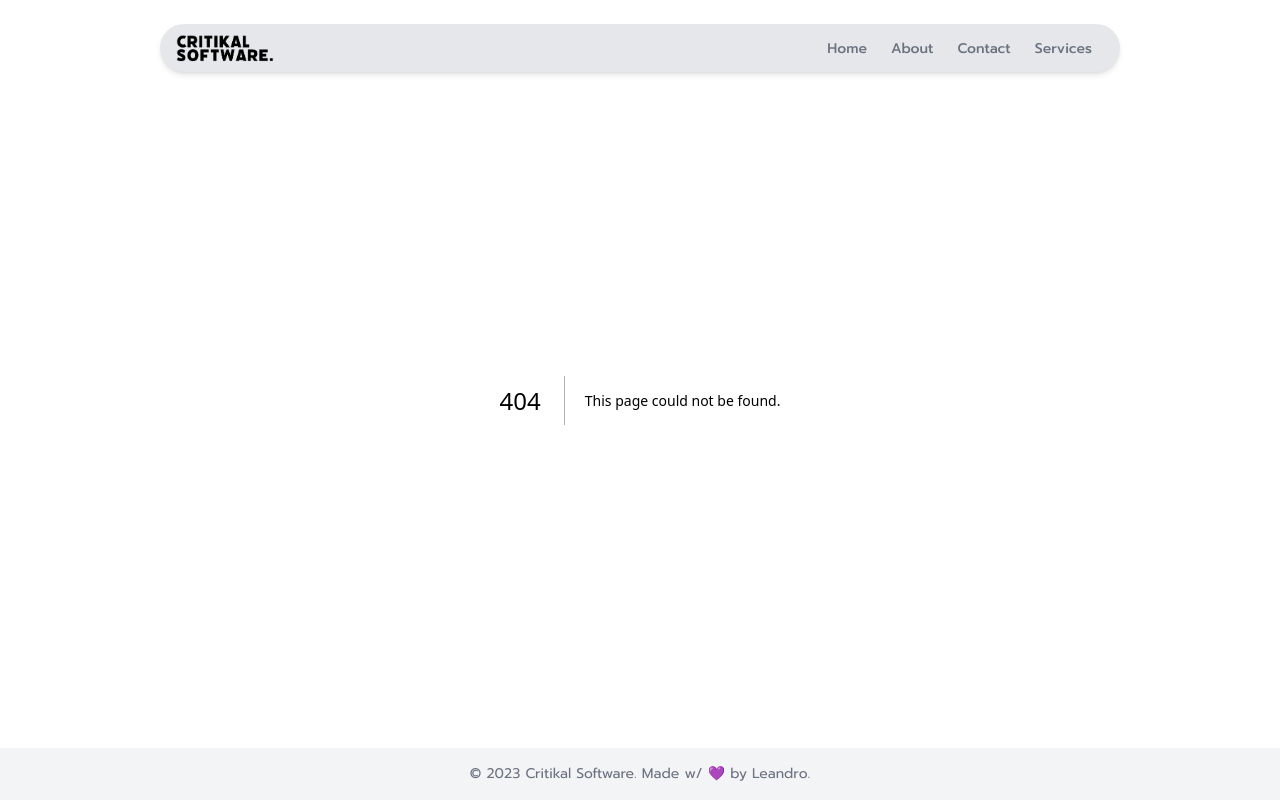
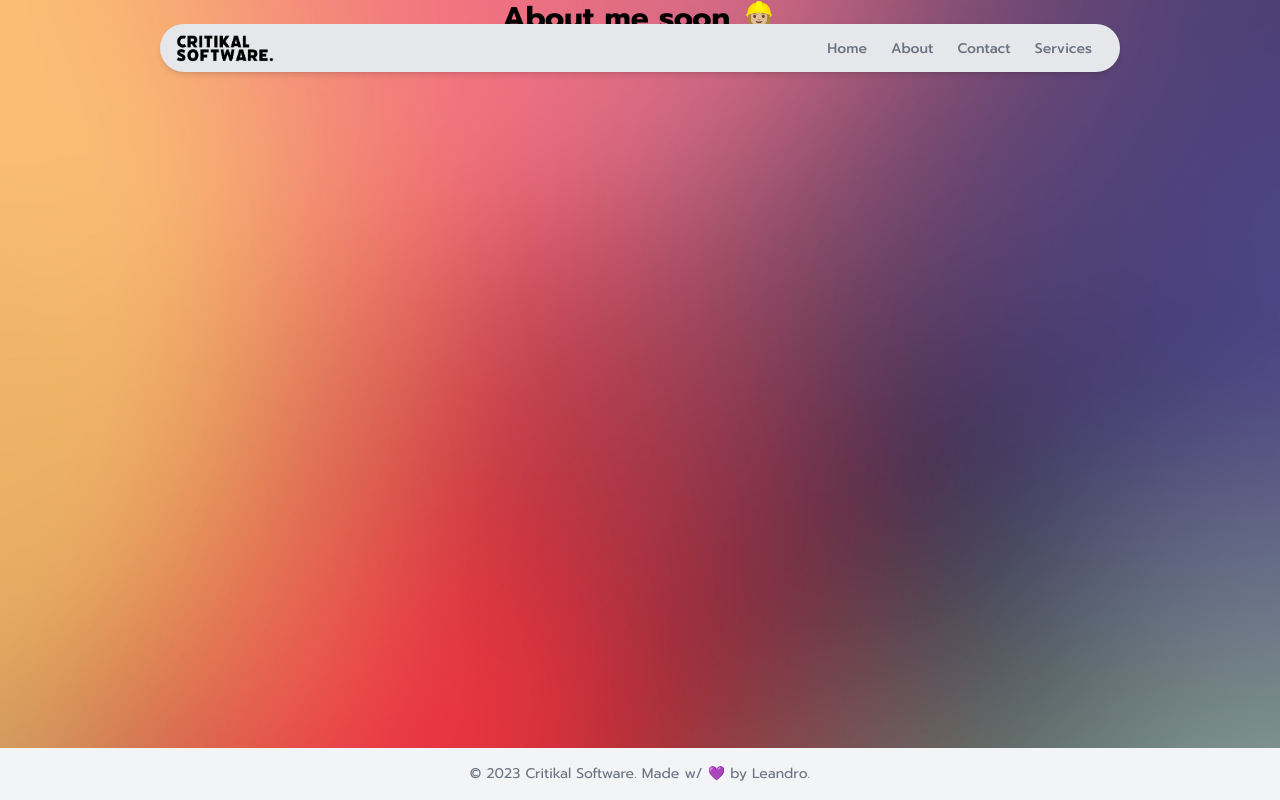
Before and after one commit to iskoseki/critikalSoft, a Next.js app: page /about in a window 1280 px wide. Before the commit this address had no page. Built offline with nearby package versions, Linux system fonts and the light colour scheme.

Commit message:
ui update 💅🏼

```diff
--- /dev/null
+++ b/src/app/(routes)/about/page.tsx
@@ -0,0 +1,12 @@
+import Container from "@/components/Container/Container";
+import React from "react";
+
+export default function AboutMe() {
+
+    return (
+        <Container>
+
+            <h1 className="text-3xl font-bold">About me soon 👷🏼‍♀️</h1>
+        </Container>
+    );
+}
```
Also changed, not shown: 1 other file (tests, documents, lock files or other folders).
